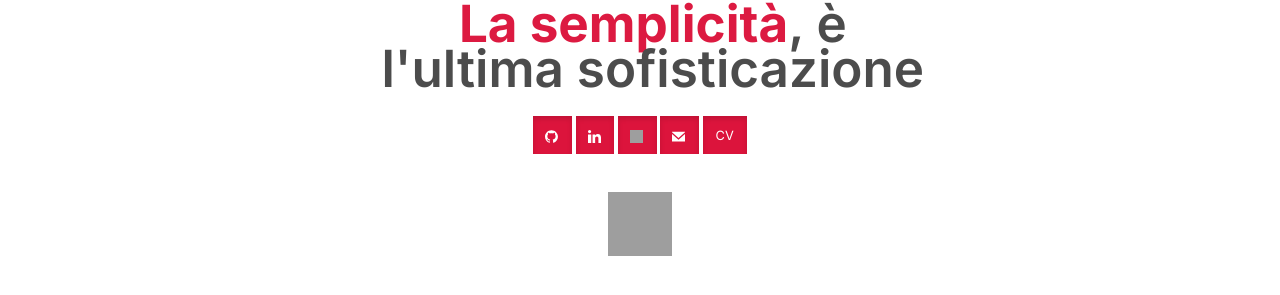
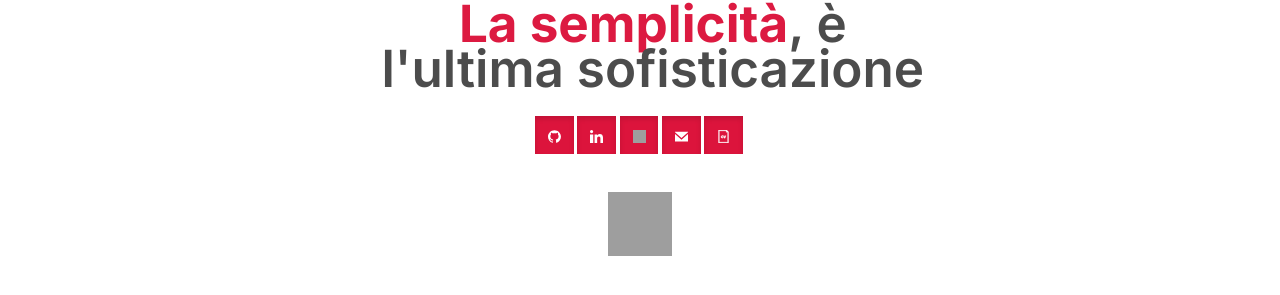
Before and after one commit to lyszt/lyszt.github.io, a Jekyll site: the page built from index.html, in a window 1280 px wide and 900 px high. Shown: the part 366-661 px from the top of the window. Built offline with Jekyll 4.4.1, drawn with Linux system fonts in a browser that asks for light colours; grey boxes are pictures that could not be loaded.

Commit message:
CV SVG inserted to replace text

```diff
--- a/index.html
+++ b/index.html
@@ -85,7 +85,7 @@ layout: default
           <a href="https://www.linkedin.com/in/lyszt/" target="_blank" class="btn btn-secondary btn-lg active" role="button" aria-pressed="true"><img src="img/linkedin.svg" alt="LinkedIn Icon"></a>
           <a href="https://www.instagram.com/lyszt_kaldwin/" target="_blank" class="btn btn-secondary btn-lg active" role="button" aria-pressed="true"><img src="img/instagram.svg" alt="Email Icon"></a>
           <a href="mailto:jluis.kaldwin@gmail.com" class="btn btn-secondary btn-lg active" role="button" aria-pressed="true"><img src="img/email.svg" alt="Email Icon"></a>
-          <a class="btn btn-secondary btn-lg active" href="https://drive.google.com/file/d/1yEAZPgopRYWOElEYl4y3Mi0A1oyE5U2D/view?usp=sharing">CV</a>
+          <a class="btn btn-secondary btn-lg active" target="_blank" href="https://drive.google.com/file/d/1yEAZPgopRYWOElEYl4y3Mi0A1oyE5U2D/view?usp=sharing" aria-pressed="true"><img src="img/cv.svg" alt="Curriculum Vitae"></a>
         </div>
         <div id="arrow-down">
           <img src="img/arrowdown.svg" alt="Read more down below">
```
Also changed, not shown: img/cv.svg (added).
